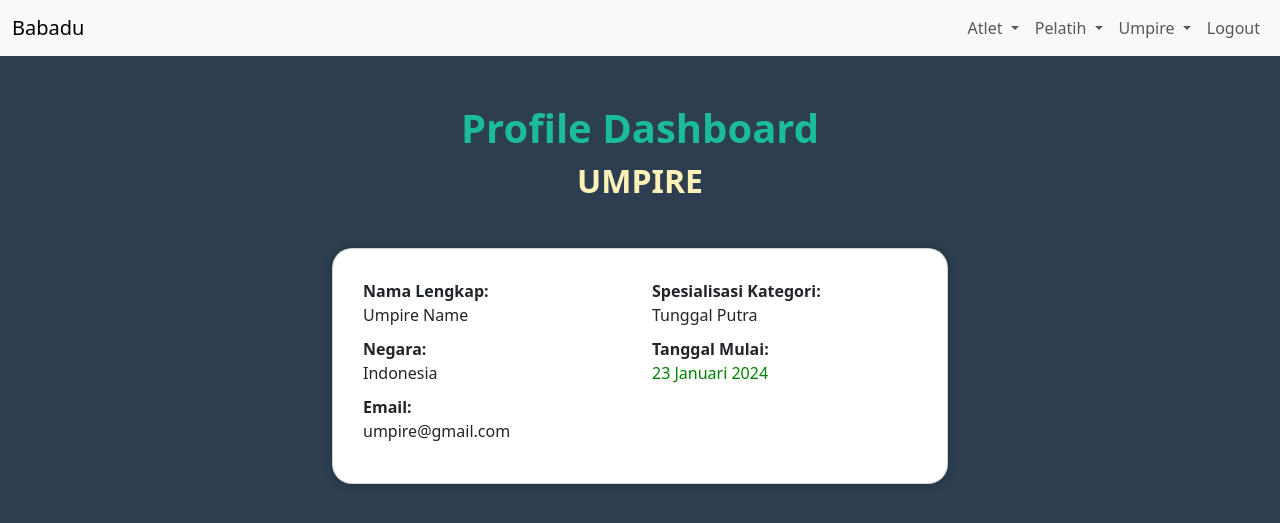
After one commit to Kelompok-11-Basdat/Babadu, a Django app: page /umpire/ in a window 1280 px wide. The commit adds this page. Shown: the top 523 px of the page. Run offline with Django 4.2, Linux system fonts and the light colour scheme; some libraries are stand-ins or nearby versions.

Commit message:
add hardcoded dashboard

```diff
--- /dev/null
+++ b/umpire/templates/dashboard_umpire.html
@@ -0,0 +1,80 @@
+{% extends 'base.html' %}
+
+{% block meta %}
+<title>Dashboard Umpire</title>
+{% endblock meta %}
+
+{% block content %}
+  <link href="https://cdn.jsdelivr.net/npm/bootstrap@5.3.0-alpha3/dist/css/bootstrap.min.css" rel="stylesheet" integrity="sha384-KK94CHFLLe+nY2dmCWGMq91rCGa5gtU4mk92HdvYe+M/SXH301p5ILy+dN9+nJOZ" crossorigin="anonymous">
+  <style>
+    body {
+      background-color: #2C3E50;
+      color: #FFF;
+      margin: 0;
+      padding: 0;
+    }
+    .container {
+      margin-top: 30px;
+    }
+    h1 {
+      font-weight: bold;
+      margin-bottom: 10px;
+      text-align: center;
+      color: #1ABC9C;
+    }
+    h2 {
+      font-weight: bold;
+      margin-bottom: 30px;
+      text-align: center;
+      color: #FFF2B8;
+    }
+    .card {
+      background-color: #FFFFFF;
+      border-radius: 20px;
+      padding: 30px;
+      box-shadow: 0px 0px 10px rgba(0, 0, 0, 0.25);
+    }
+    .data-label {
+      font-weight: bold;
+    }
+    .data-value {
+      margin-bottom: 10px;
+    }
+    .qualified {
+      color: green;
+    }
+    .not-qualified {
+      color: red;
+    }
+  </style>
+
+  <main>
+    <div className="flex flex-col w-full items-center mt-12">
+      <h1 class="mt-12">Profile Dashboard</h1>
+      <h2 class="mb-12">UMPIRE</h2>
+      <div class="col-lg-6 col-md-4 col-sm-4 container justify-content-center">
+        <div class="card">
+          <div class="row">
+            <div class="col-6">
+              <div class="data-label">Nama Lengkap:</div>
+              <div class="data-value">Umpire Name</div>
+
+              <div class="data-label">Negara:</div>
+              <div class="data-value">Indonesia</div>
+
+              <div class="data-label">Email:</div>
+              <div class="data-value">umpire@gmail.com</div>
+            </div>
+            <div class="col-6">
+              <div class="data-label">Spesialisasi Kategori:</div>
+              <div class="data-value">Tunggal Putra</div>
+
+              <div class="data-label">Tanggal Mulai:</div>
+              <div class="data-value qualified">23 Januari 2024</div>
+            </div>
+          </div>
+        </div>
+      </div>
+    </div>
+  <main>
+{% endblock content %}
--- a/umpire/urls.py
+++ b/umpire/urls.py
@@ -4,8 +4,9 @@ from .views import *
 app_name = 'umpire'
 
 urlpatterns = [
+    path('', show_dashboard_umpire, name='show_dashboard_umpire' ),
     path('form-kualifikasi/', form_buat_ujian_kualifikasi, name='form_kualifikasi' ),
-    path('daftar-atlet/', show_daftar_atlet, name='show-daftar-atlet'),
+    path('daftar-atlet/', show_daftar_atlet, name='show_daftar_atlet'),
     path('ujian-kualifikasi-umpire/', ujian_kualifikasi_umpire, name='ujian_kualifikasi_umpire' ),
     path('riwayat-ujian-kualifikasi-umpire/', riwayat_ujian_kualifikasi_umpire, name='riwayat_ujian_kualifikasi_umpire' ),
 ]
--- a/umpire/views.py
+++ b/umpire/views.py
@@ -4,6 +4,9 @@ from util.query import *
 from django.contrib import messages
 from django.views.decorators.csrf import csrf_exempt
 from umpire.query import *
+
+def show_dashboard_umpire(request):
+    return render(request, "dashboard_umpire.html")
 
 def show_daftar_atlet(request):
     atlet_kualifikasi = execute("""
```
Also changed, not shown: dashboard_pelatih/templates/dashboard_pelatih.html (added, +80 -0 lines), umpire/templates/daftar_atlet.html (+12 -1 lines).
